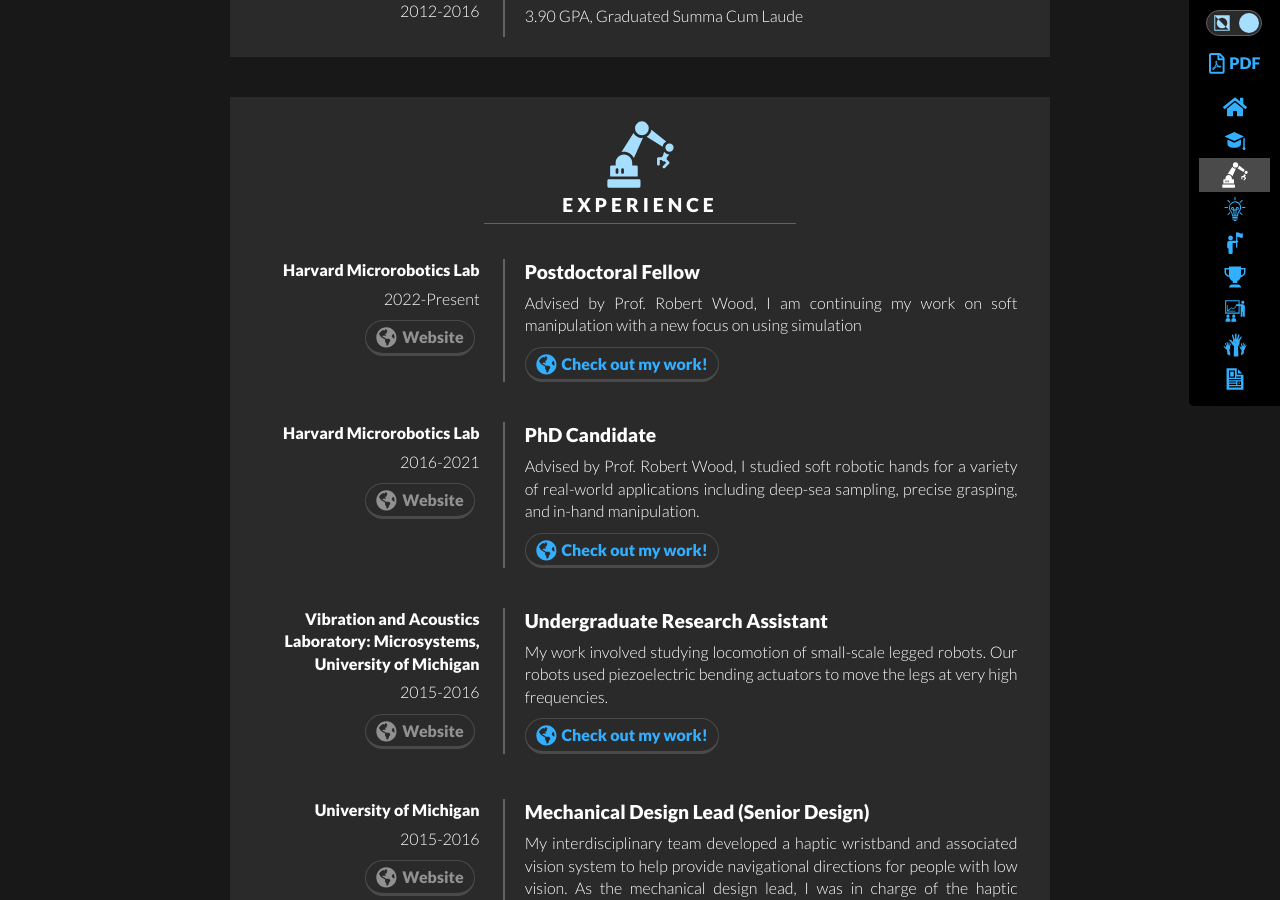
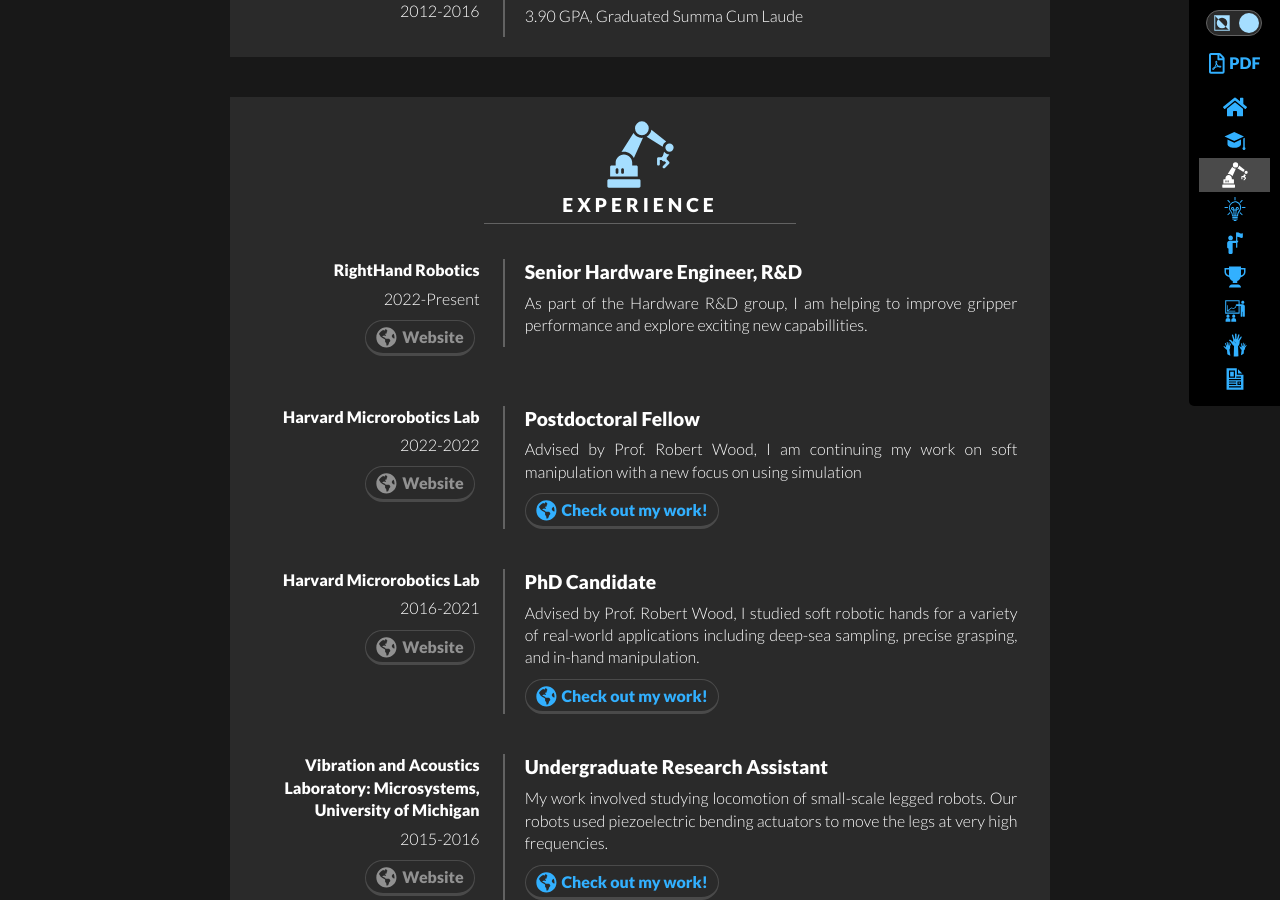
Before and after one commit to cbteeple/cbteeple.github.io, a Jekyll site: the page built from index.html, in a window 1280 px wide and 900 px high, scrolled down 1018 px. Built offline with Jekyll 4.4.1, drawn with Linux system fonts in a browser that asks for light colours; nearby versions of some CDN libraries.

Commit message:
Update jobs.yml

```diff
--- a/_data/jobs.yml
+++ b/_data/jobs.yml
@@ -1,8 +1,15 @@
+-   title: Senior Hardware Engineer, R&D
+    company: RightHand Robotics
+    company_site: https://www.righthandrobotics.com/
+    description: As part of the Hardware R&D group, I am helping to improve gripper performance and explore exciting new capabillities.
+    period: 2022-Present
+    #link: https://www.righthandrobotics.com/
+
 -   title: Postdoctoral Fellow
     company: Harvard Microrobotics Lab
     company_site: https://micro.seas.harvard.edu
     description: Advised by Prof. Robert Wood, I am continuing my work on soft manipulation with a new focus on using simulation
-    period: 2022-Present
+    period: 2022-2022
     link: https://clarkteeple.weebly.com/research.html
 
 -   title: PhD Candidate
```
